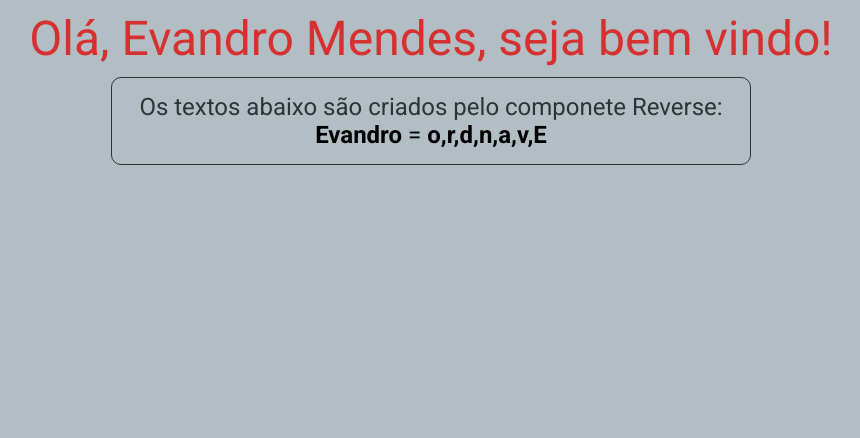
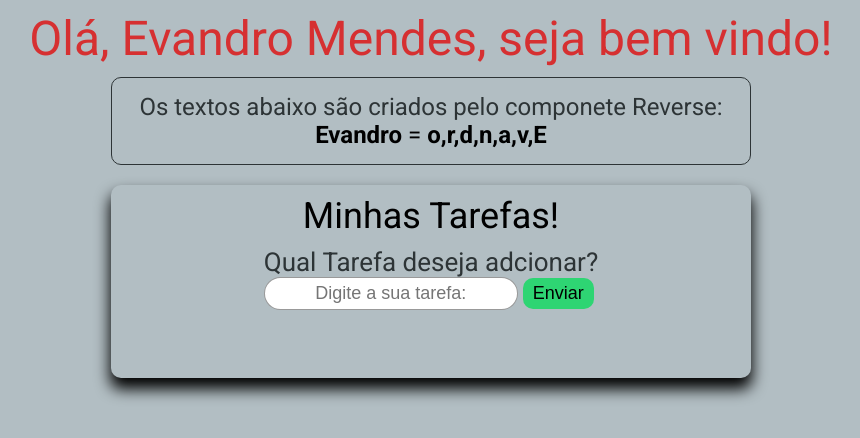
Before and after one commit to evandromendes08/ferramentas-ambiente, a React (Create React App) app in the folder meu-app/: page / in a window 1280 px wide. Shown: the top 438 px of the page, without its empty margins (209-1069 px from the left). Built offline with nearby package versions, Linux system fonts and the light colour scheme; the HTML template or start-up script is replaced by a standard one.

Commit message:
Feat: TodoItem

```diff
--- a/meu-app/src/App.js
+++ b/meu-app/src/App.js
@@ -2,6 +2,7 @@ import React from 'react';
 import './App.css';
 import Welcome from './components/Welcome.js';
 import Reverse from './components/Reverse/Reverse.js';
+import TodoList from './components/TodoList/TodoList.js';
 
 function App() {
   return (
@@ -13,6 +14,7 @@ function App() {
         Evandro
       </Reverse>
       </div>
+      <TodoList/>
     </div>
   );
 }
--- /dev/null
+++ b/meu-app/src/components/TodoItem/TodoItem.js
@@ -0,0 +1,12 @@
+import './TodoItem.css'
+
+const TodoItem = ({tarefa}) => {
+    return(
+        <li className="todo-item">
+            <input type="checkbox"/>
+            {tarefa}
+        </li>
+    )
+}
+
+export default TodoItem;
--- a/meu-app/src/components/TodoList/TodoList.css
+++ b/meu-app/src/components/TodoList/TodoList.css
@@ -0,0 +1,50 @@
+.todoList{
+    width: 50%;
+    margin: 0 auto;
+    display: flex;
+    justify-content: center;
+    align-items: center;
+    flex-direction: column;
+    margin-top: 20px;
+    box-shadow: 0px 10px 15px 1px rgba(0, 0, 0, 2);
+    border-radius: 10px;
+    padding: 10px 0px;
+}
+
+.todos .todo-item{
+    list-style-position: inside;
+    margin: 5px;
+    padding: 5px 15px;
+    border-radius: 10px;
+    background: #636e72;
+}
+
+.todo-register{
+    margin: 10px 10px;
+}
+
+.todo-register label{
+    display: block;
+    font-size: 26px;
+    color: #2d3436;
+    text-align: center;
+}
+
+.todo-register input{
+    text-align: center;
+    font-size: 18px;
+    border-radius: 18px;
+    outline: none;
+    border: 1px solid rgba(0, 0, 0, 0.4);
+    padding: 5px 10px;
+}
+
+.todo-register button{
+    padding: 5px 10px;
+    outline: none;
+    border:  none;
+    background: #2ed573;
+    border-radius: 10px;
+    margin-left: 5px;
+    font-size: 18px;
+}
--- a/meu-app/src/components/TodoList/TodoList.js
+++ b/meu-app/src/components/TodoList/TodoList.js
@@ -0,0 +1,44 @@
+import { useState } from 'react';
+import TodoItem from '../TodoItem/TodoItem';
+import './TodoList.css';
+
+const TodoList = () => {
+
+    const [tarefas, setTarefas]= useState([])
+    const [tarefaText, setTarefaText] = useState('');
+
+    const handleChange = (event) => {
+        console.log(event.target.value);
+        setTarefaText(event.target.value);
+    }
+
+    const handleSubmit = (event) => {
+        event.preventDefault();
+        setTarefas([...tarefas, tarefaText]);
+        setTarefaText('');
+    }
+
+    return(
+        <section className="todoList">
+            <h2 className="todo-title">Minhas Tarefas!</h2>
+            <form className="todo-register" onSubmit={handleSubmit}>
+                <label htmlFor="tarefa">Qual Tarefa deseja adcionar?</label>
+                <input type="text"
+                id="tarefa"
+                placeholder="Digite a sua tarefa:"
+                value={tarefaText}
+                onChange={handleChange}
+                />
+                <button type="submit">Enviar</button>
+            </form>
+            <ol className="todos">
+               {tarefas.map((tarefa, index) => (
+                <TodoItem tarefa={tarefa} key={index}/>
+               ))}
+            </ol>
+               {/* <button onClick={handleClick}>Adicionar Tarefa</button> */}
+        </section>
+    )
+}
+
+export default TodoList;
```
Also changed, not shown: meu-app/src/components/TodoItem/TodoItem.css (added).
